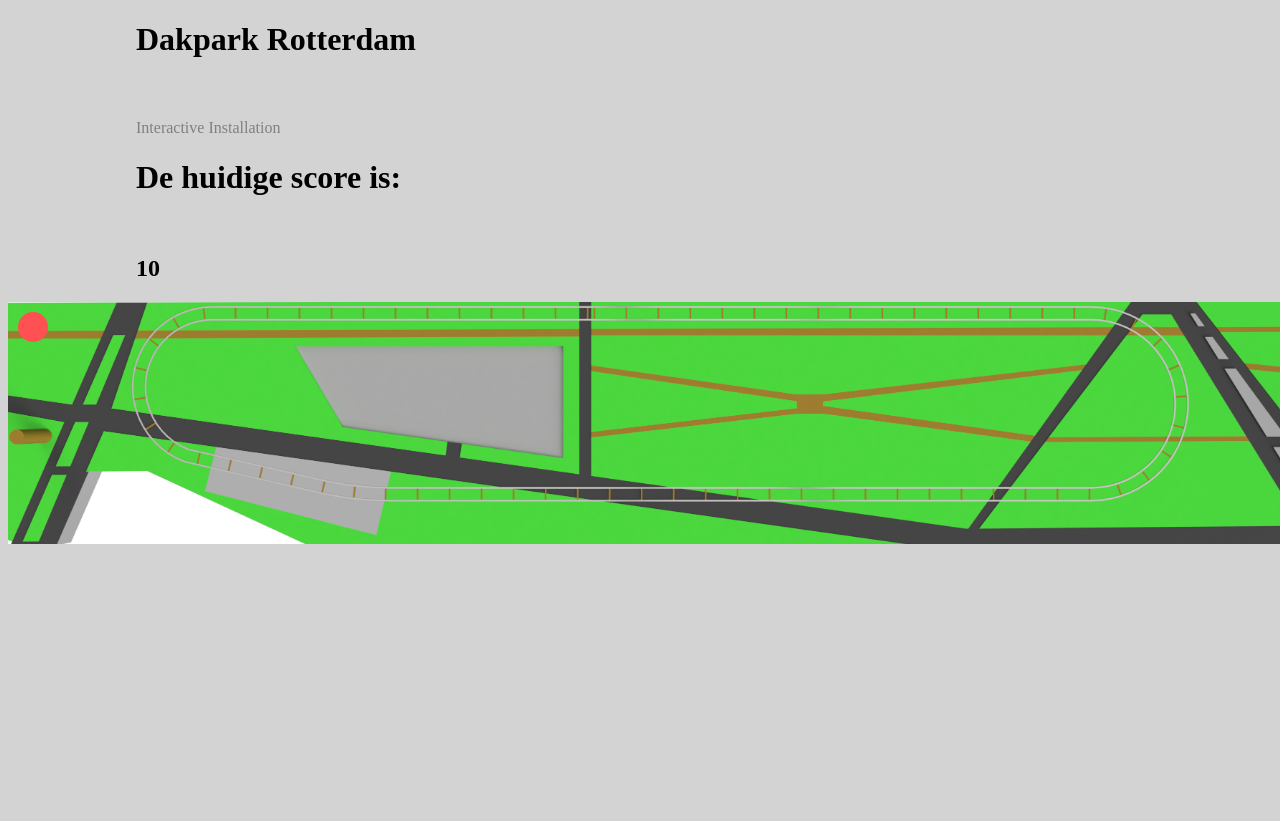
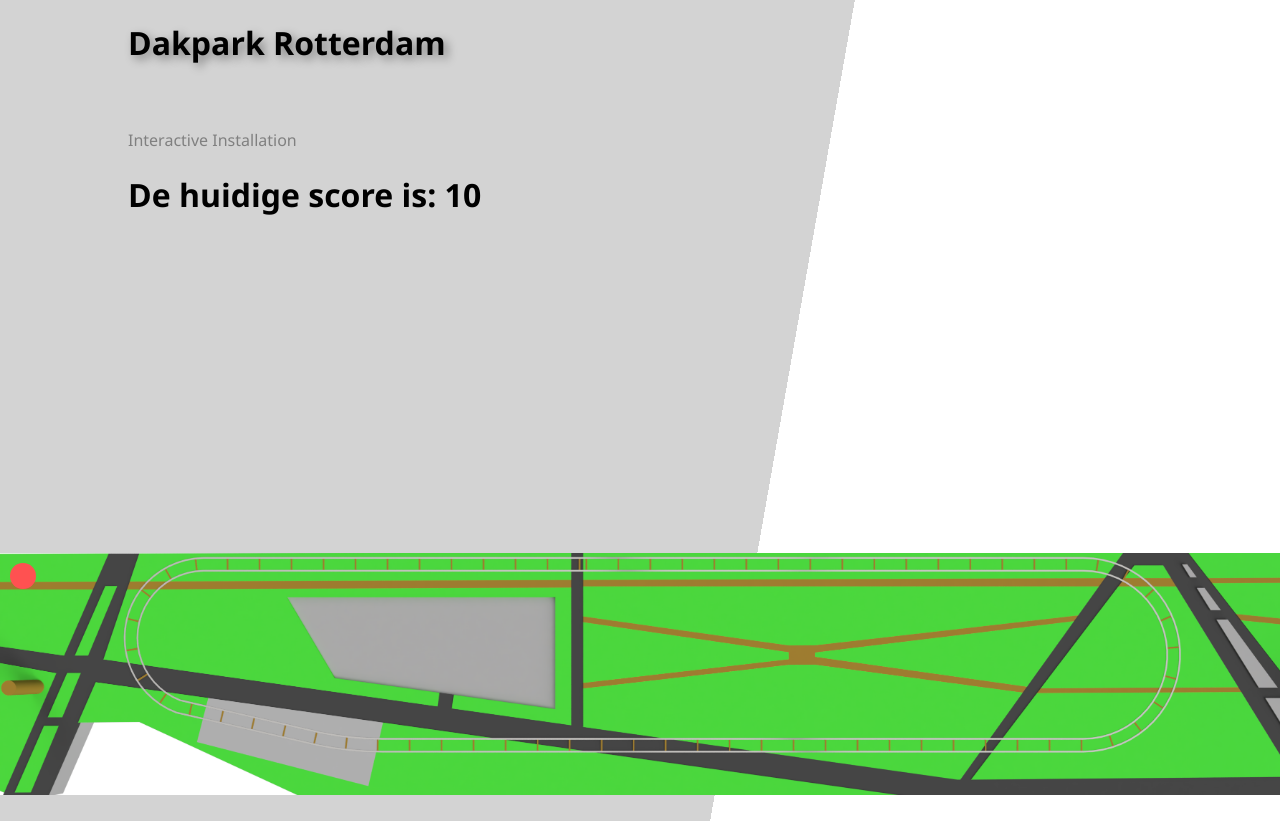
Before and after one commit to Rovexx/Dakpark, a PHP site: page / in a window 1280 px wide. Before the commit the page ends 544 px from the top, so only its background shows below. Run offline with PHP 8.4, Linux system fonts and the light colour scheme; tables that the repository leaves empty or names only in its code hold one stand-in row (values such as "Sample post").

Commit message:
0.1.6
- map website pagina bijna af nog een paar styling issues

```diff
--- a/Website dakpark Roel/css/style.css
+++ b/Website dakpark Roel/css/style.css
@@ -1,7 +1,9 @@
 body {
     width:          100vw;
-    height:         50vh;
-    background:     lightgrey;
+    height:         100vh;
+    margin:         0px;
+    background-image:linear-gradient(-80deg, white 40%, lightgrey 40%);
+    font-family:    "Segoe UI";
 }
 
 map > img {
@@ -12,10 +14,16 @@
     margin:         0px;
 }
 
+map {
+    position:       fixed;
+    bottom:         0px;
+}
+
 .title{
     color:          black;
     Margin-left:    10%;
     font-weight:    bold;
+    text-shadow:    4px 4px 10px grey;
 }
 
 .subtitle{
@@ -32,16 +40,18 @@
 
 
 Marker{
-    animation:      rainbow 3s infinite;
-    width:          30px;
-    height:         30px;
+    animation:      colorChange 3s infinite;
+    width:          2%;
+    height:         auto;
+    padding-top:    2%;
     border-radius:  50%;
     position:       absolute;
-    top:10px;
-    left:10px;
+    top:            10px;
+    left:           10px;
+    margin:         0px;
 }
 
-@keyframes rainbow {
+@keyframes colorChange {
     0% {
         background-color: white;
     }
@@ -54,5 +64,7 @@
 }
 
 #container {
-    position: relative;
+    position:       relative;
+    bottom:         0px;
+    margin:         0px;
 }
--- a/Website dakpark Roel/index.php
+++ b/Website dakpark Roel/index.php
@@ -24,7 +24,6 @@
     $location[] = $row;
 }
 mysqli_close($conn);
-
 ?>
 <!DOCTYPE html>
 <html lang="en">
@@ -41,16 +40,43 @@
         <h4 class="subtitle">Interactive Installation</h4>
     </div>
     <div class="score">
-        <h1>De huidige score is:</h1>
-        <br>
-        <h2><?= $score[0]["score"] ?></h2>
+        <h1>De huidige score is: <?= $score[0]["score"] ?></h1>
     </div>
     <div id="container">
         <map>
             <img src="images/Darkpark.png" alt="Dakpark Background">
-            <marker></marker>
+            <marker id="marker">
+                <script>
+                    <?php   // locatie 1
+                    if ($location[0]["location"] == 0){
+                    ?>
+                    document.getElementById("marker").style.top = "67%";
+                    document.getElementById("marker").style.left = "21%";
+                    <?php } ?>
+
+                    <?php   // locatie 2
+                    if ($location[0]["location"] == 1){
+                            ?>
+                    document.getElementById("marker").style.top = "73%";
+                    document.getElementById("marker").style.left = "50%";
+                    <?php } ?>
+
+                    <?php   // locatie 3
+                    if ($location[0]["location"] == 2){
+                    ?>
+                    document.getElementById("marker").style.top = "0%";
+                    document.getElementById("marker").style.left = "50%";
+                    <?php } ?>
+
+                    <?php   // locatie 4
+                    if ($location[0]["location"] == 3){
+                    ?>
+                    document.getElementById("marker").style.top = "35%";
+                    document.getElementById("marker").style.left = "9.4%";
+                    <?php } ?>
+                </script>
+            </marker>
         </map>
     </div>
 </body>
-
 </html>
```
